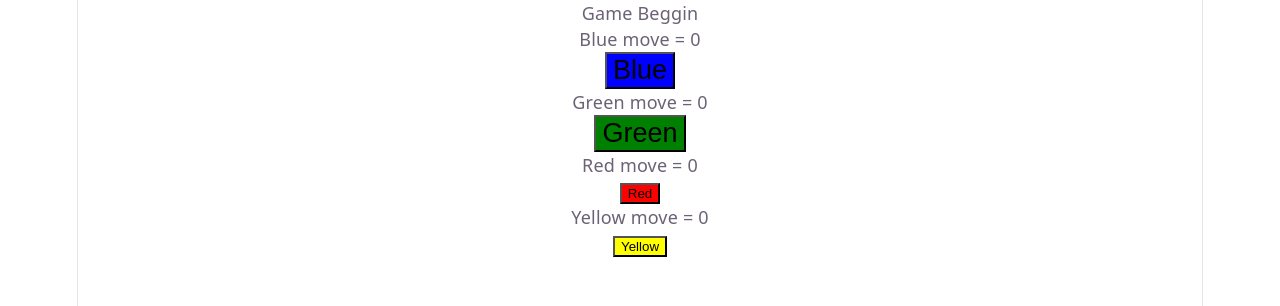
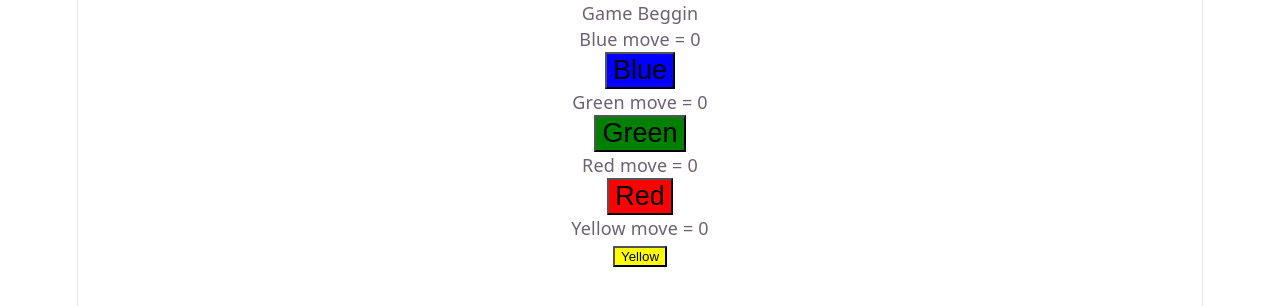
Before and after one commit to rohit-chauhan007/React-JS, a React (Vite) app in the folder ObjectStates/: page / in a window 1280 px wide. Shown: the top 306 px of the page. Built offline with nearby package versions, Linux system fonts and the light colour scheme.

Commit message:
changing styling

```diff
--- a/ObjectStates/src/Ludo.jsx
+++ b/ObjectStates/src/Ludo.jsx
@@ -66,7 +66,7 @@ export function LodoBoard() {
         <p>Green move = {moves.green}</p>
         <button style={{ backgroundColor: "green",fontSize:"1.5rem" }} onClick={updateGreen} >Green</button>
         <p>Red move = {moves.red}</p>
-        <button style={{ backgroundColor: "red" }} onClick={updateRed}>Red</button>
+        <button style={{ backgroundColor: "red",fontSize:"1.5rem" }} onClick={updateRed} >Red</button>
         <p>Yellow move = {moves.yellow} </p>
         <button style={{ backgroundColor: "yellow" }} onClick={updateYellow }>Yellow</button>
       </div>
```
